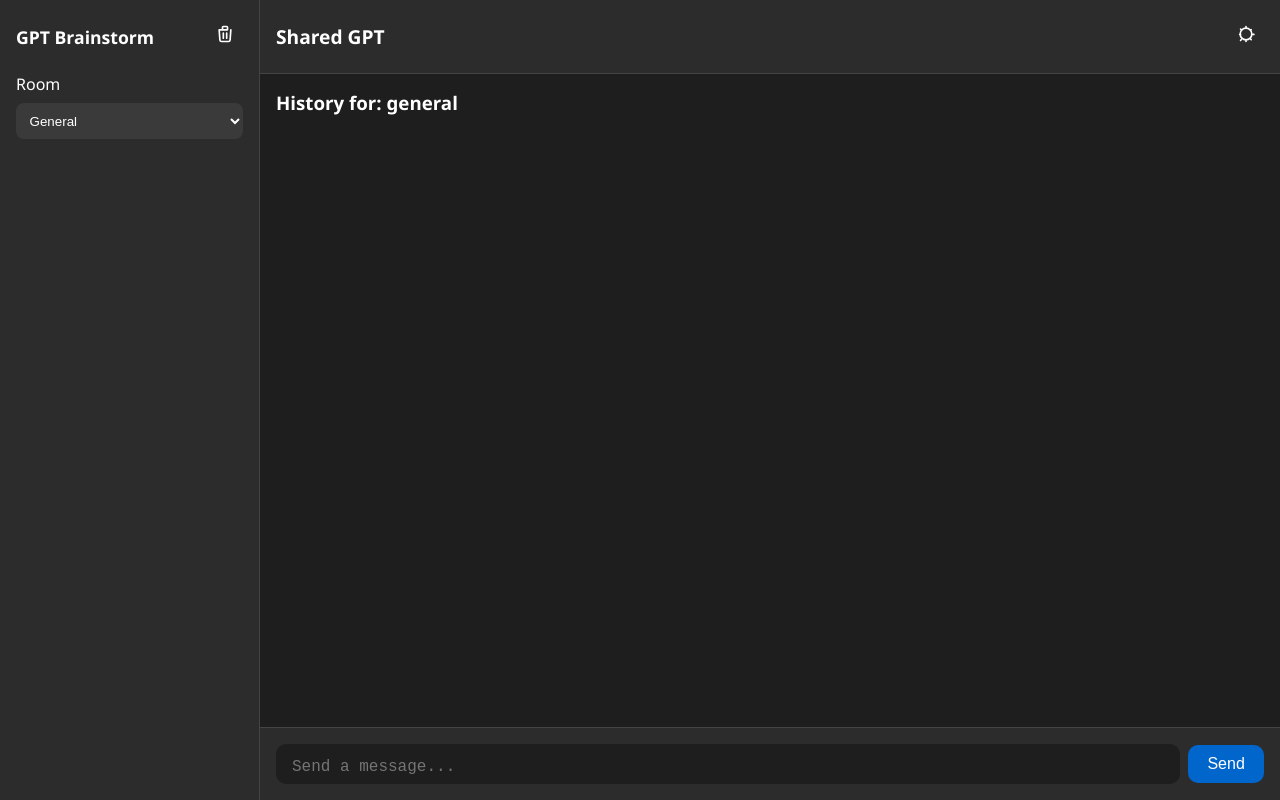
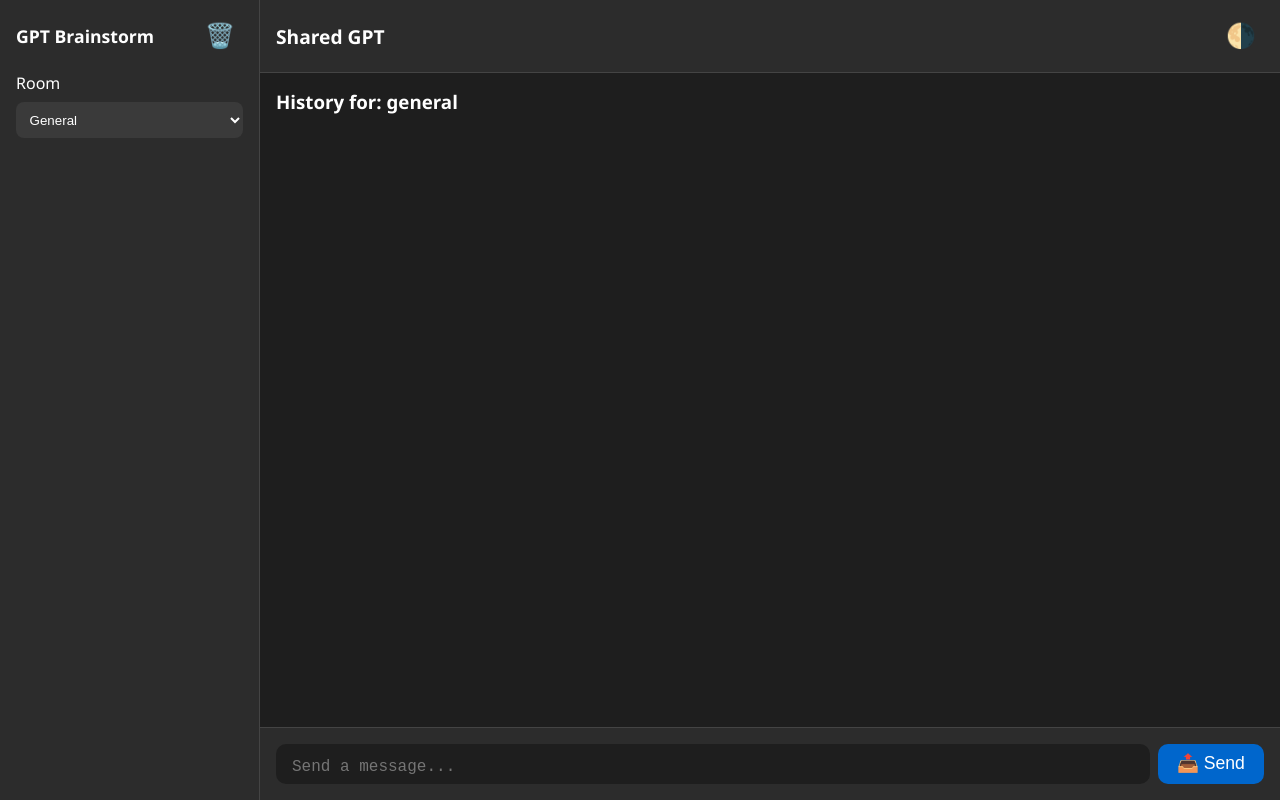
Before and after one commit to NikaKiknadze1/shared-gpt-brainstorm, a plain HTML site: page public/index.html in a window 1280 px wide. Drawn offline with nearby package versions, Linux system fonts and the light colour scheme; no server answers.

Commit message:
Use emoji icons and improve chat styles

```diff
--- a/public/index.html
+++ b/public/index.html
@@ -5,17 +5,12 @@
   <meta name="viewport" content="width=device-width, initial-scale=1.0" />
   <title>GPT Brainstorm</title>
   <link rel="stylesheet" href="style.css" />
-  <link href="https://cdn.jsdelivr.net/npm/lucide@latest/dist/umd/lucide.min.js" rel="stylesheet">
 </head>
 <body class="dark">
   <aside class="sidebar">
     <div class="sidebar-header">
       <h2>GPT Brainstorm</h2>
-      <button class="icon-button" onclick="clearRoom()" title="Clear Room">
-        <svg xmlns="http://www.w3.org/2000/svg" width="20" height="20" fill="none" viewBox="0 0 24 24" stroke="currentColor">
-          <path stroke-linecap="round" stroke-linejoin="round" stroke-width="2" d="M19 7l-.867 12.142A2 2 0 0116.138 21H7.862a2 2 0 01-1.995-1.858L5 7m5 4v6m4-6v6m1-10V4a1 1 0 00-1-1h-4a1 1 0 00-1 1v3m5 0H6" />
-        </svg>
-      </button>
+      <button class="icon-button" onclick="clearRoom()" title="Clear Room">🗑️</button>
     </div>
     <div class="sidebar-content">
       <label for="roomSelector">Room</label>
@@ -30,11 +25,7 @@
   <main class="chat-container">
     <header class="chat-header">
       <h1>Shared GPT</h1>
-      <button class="icon-button" onclick="toggleTheme()" title="Toggle Theme">
-        <svg xmlns="http://www.w3.org/2000/svg" width="20" height="20" fill="none" viewBox="0 0 24 24" stroke="currentColor">
-          <path stroke-linecap="round" stroke-linejoin="round" stroke-width="2" d="M12 3v1m0 16v1m8.485-8.485h1m-16.97 0h1m12.02-4.95l.707-.707m-12.02 0l-.707-.707m12.02 12.02l.707.707m-12.02 0l-.707.707M12 5a7 7 0 100 14 7 7 0 000-14z" />
-        </svg>
-      </button>
+      <button class="icon-button" onclick="toggleTheme()" title="Toggle Theme">🌗</button>
     </header>
 
     <section id="chatBox" class="chat-box">
@@ -43,7 +34,7 @@
 
     <footer class="chat-input-container">
       <textarea id="userInput" placeholder="Send a message..." rows="1"></textarea>
-      <button onclick="sendMessage()">Send</button>
+      <button onclick="sendMessage()">📤 Send</button>
     </footer>
   </main>
 
--- a/public/style.css
+++ b/public/style.css
@@ -76,7 +76,8 @@
   cursor: pointer;
   color: #fff;
   padding: 0.5rem;
-  font-size: 1.2rem;
+  font-size: 1.5rem;
+  line-height: 1;
 }
 
 .icon-button:hover {
@@ -99,6 +100,7 @@
   border-radius: 16px;
   line-height: 1.5;
   white-space: pre-wrap;
+  box-shadow: 0 1px 3px rgba(0, 0, 0, 0.2);
 }
 
 .user {
@@ -141,7 +143,7 @@
   border: none;
   border-radius: 10px;
   padding: 0.6rem 1.2rem;
-  font-size: 1rem;
+  font-size: 1.1rem;
   cursor: pointer;
   transition: background 0.3s;
 }
```
